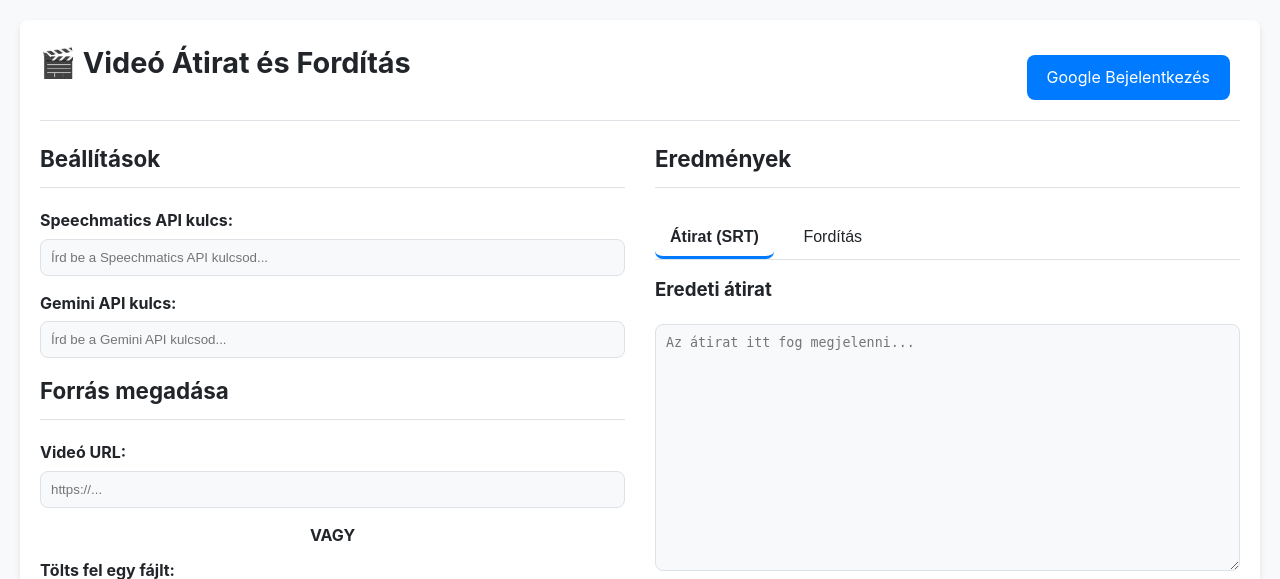
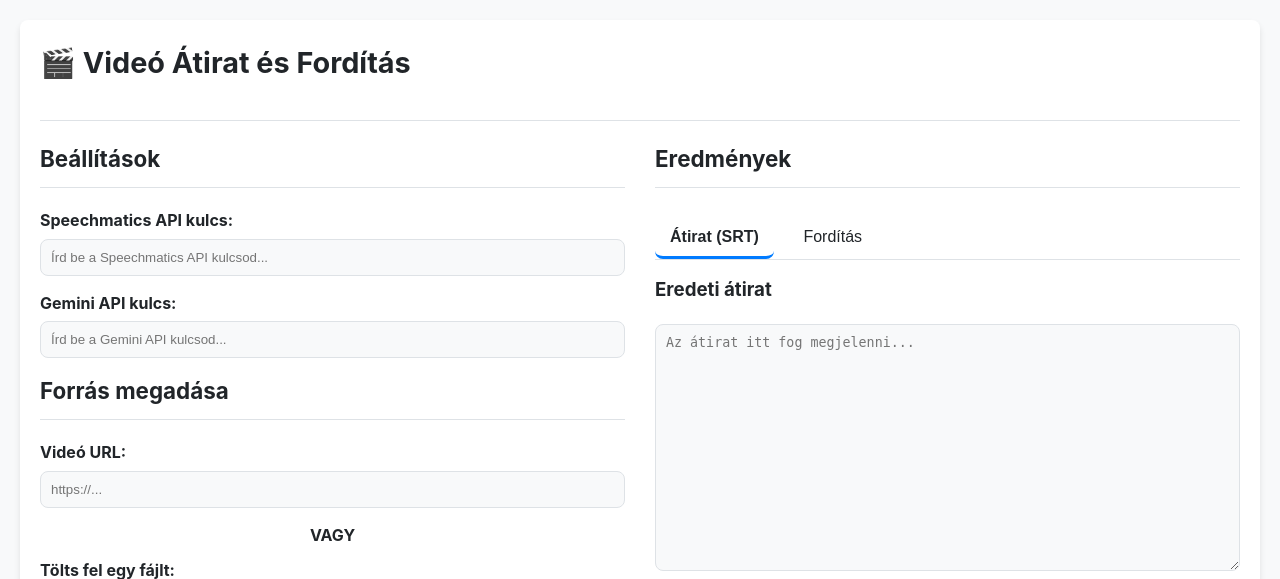
Before and after one commit to mobilerack/Trancribed, a Python web app: template templates/index.html in a window 1280 px wide. Shown: the top 579 px of the page. Run offline with Jinja, Linux system fonts and the light colour scheme; the template is opened without the code that fills it, so the values that code supplies are empty.

Commit message:
Update index.html

```diff
--- a/templates/index.html
+++ b/templates/index.html
@@ -10,14 +10,6 @@
     <div class="container">
         <header>
             <h1>🎬 Videó Átirat és Fordítás</h1>
-            <div class="auth-box">
-                {% if not logged_in %}
-                    <a href="{{ url_for('login') }}" class="button">Google Bejelentkezés</a>
-                {% else %}
-                    <span>Bejelentkezve: <strong>{{ user_email }}</strong></span>
-                    <a href="{{ url_for('logout') }}" class="button">Kijelentkezés</a>
-                {% endif %}
-            </div>
         </header>
 
         <div id="statusBox"></div>
@@ -85,16 +77,12 @@
                         <select id="targetLanguage">
                             <option value="hu">Magyar</option>
                             <option value="en">Angol</option>
-                            <option value="de">Német</option>
-                            <option value="fr">Francia</option>
-                            <option value="es">Spanyol</option>
                         </select>
                     </div>
                     <button onclick="translateSrt()" class="button">🌐 Fordítás</button>
                     <textarea id="translatedText" rows="15" placeholder="A fordított szöveg itt fog megjelenni..."></textarea>
                     <div class="button-group">
                         <button onclick="downloadSrt()" class="button">⬇️ Felirat letöltése</button>
-                        <button onclick="uploadToDrive()" class="button">☁️ Feltöltés Google Drive-ra</button>
                     </div>
                 </div>
             </div>
```
